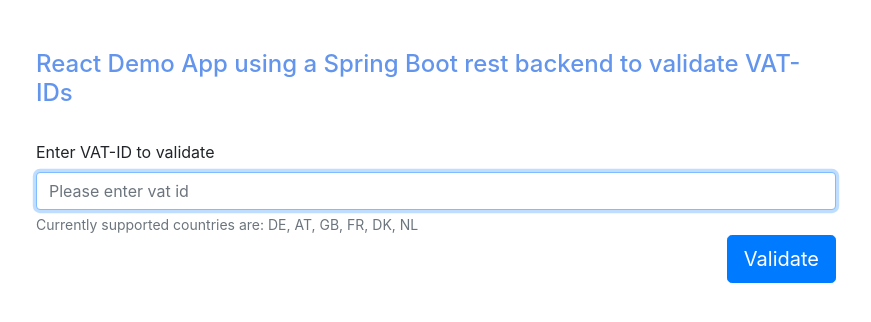
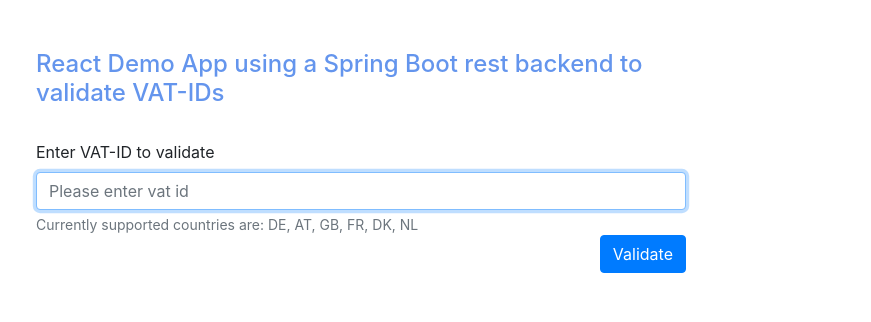
Before and after one commit to MartinWillkomm/vat-id-validator-frontend, a React (Create React App) app: page / in a window 1280 px wide. Shown: the top 322 px of the page, without its empty margins (14-885 px from the left). Built offline with nearby package versions, Linux system fonts and the light colour scheme.

Commit message:
validate on enter

```diff
--- a/src/App.css
+++ b/src/App.css
@@ -1,6 +1,6 @@
 .App {
   text-align: left;
-  max-width: 800px;
+  max-width: 650px;
   margin-left: 50px;
   margin-top: 50px;
 }
--- a/src/FormComponent.js
+++ b/src/FormComponent.js
@@ -15,12 +15,24 @@
         };
         this.validateInput = this.validateInput.bind(this)
         this.handleChange = this.handleChange.bind(this)
+        this.onFormSubmit = this.onFormSubmit.bind(this)
     }
 
     handleChange = event => {
         this.setState({
             vatId: event.target.value
         });
+    }
+
+    /**
+     * this is just to override and catch the 'return' key event on the Form.Control,
+     * which would re-render the page. by "handling" it this way, it
+     * won't re-render and loose the input, but instead validate the input, which
+     * is what the user wants.
+     */
+    onFormSubmit = e => {
+        e.preventDefault();
+        this.validateInput();
     }
 
     validateInput() {
@@ -43,7 +55,7 @@
     }
 
     render() {
-        return <Form>
+        return <Form onSubmit={this.onFormSubmit}>
             <Form.Group>
                 <Form.Label>Enter VAT-ID to validate</Form.Label>
                 <Form.Control autoFocus id="vat-id-input" isInvalid={this.state.errors.vatIdInValid} isValid={this.state.errors.vatIdValid} value={this.state.vatId} type="text" placeholder="Please enter vat id" onChange={this.handleChange} />
@@ -52,7 +64,7 @@
                 <Form.Text className="text-muted">
                 Currently supported countries are: DE, AT, GB, FR, DK, NL
                 </Form.Text>
-                <Button className="Button-right" onClick={this.validateInput} size="lg">Validate</Button>
+                <Button className="Button-right" onClick={this.validateInput}>Validate</Button>
             </Form.Group>
         </Form>
     }
```
